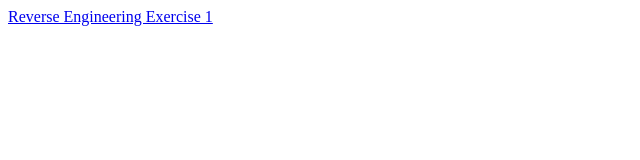
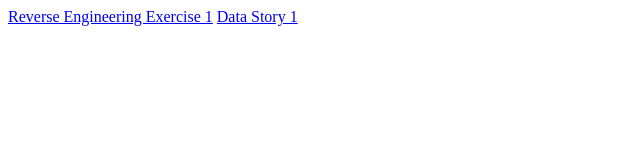
Before and after one commit to Tue72499/Tue72499.github.io, a plain HTML site: page index.html in a window 1280 px wide. Shown: the full height of the page, 0-640 px from the left. Drawn offline with Linux system fonts and the light colour scheme.

Commit message:
Update index.html

```diff
--- a/index.html
+++ b/index.html
@@ -1 +1,2 @@
 <a href="Tue72499.github.io/Reverse-Engineering-1">Reverse Engineering Exercise 1</a>
+<a href="Tue72499.github.io/knight-andrew-DS1/data-story-1.html">Data Story 1</a>
```
